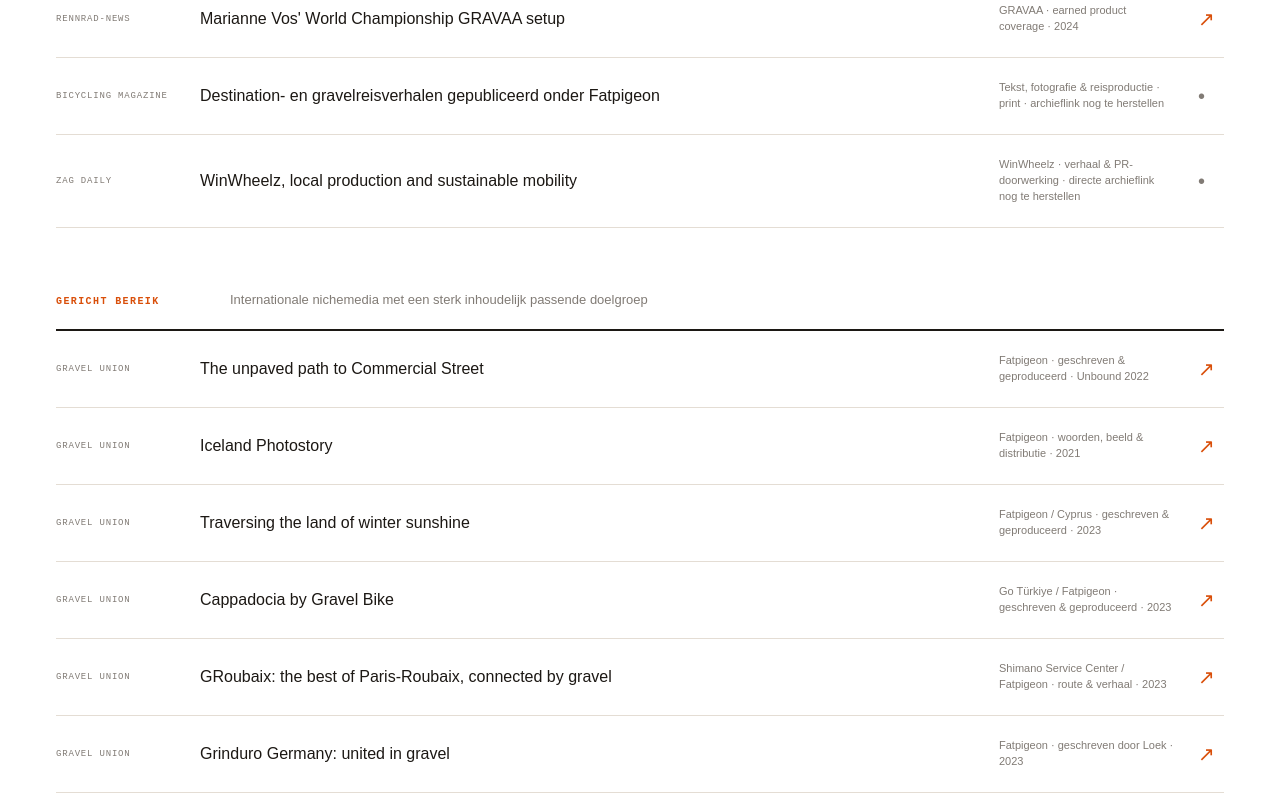
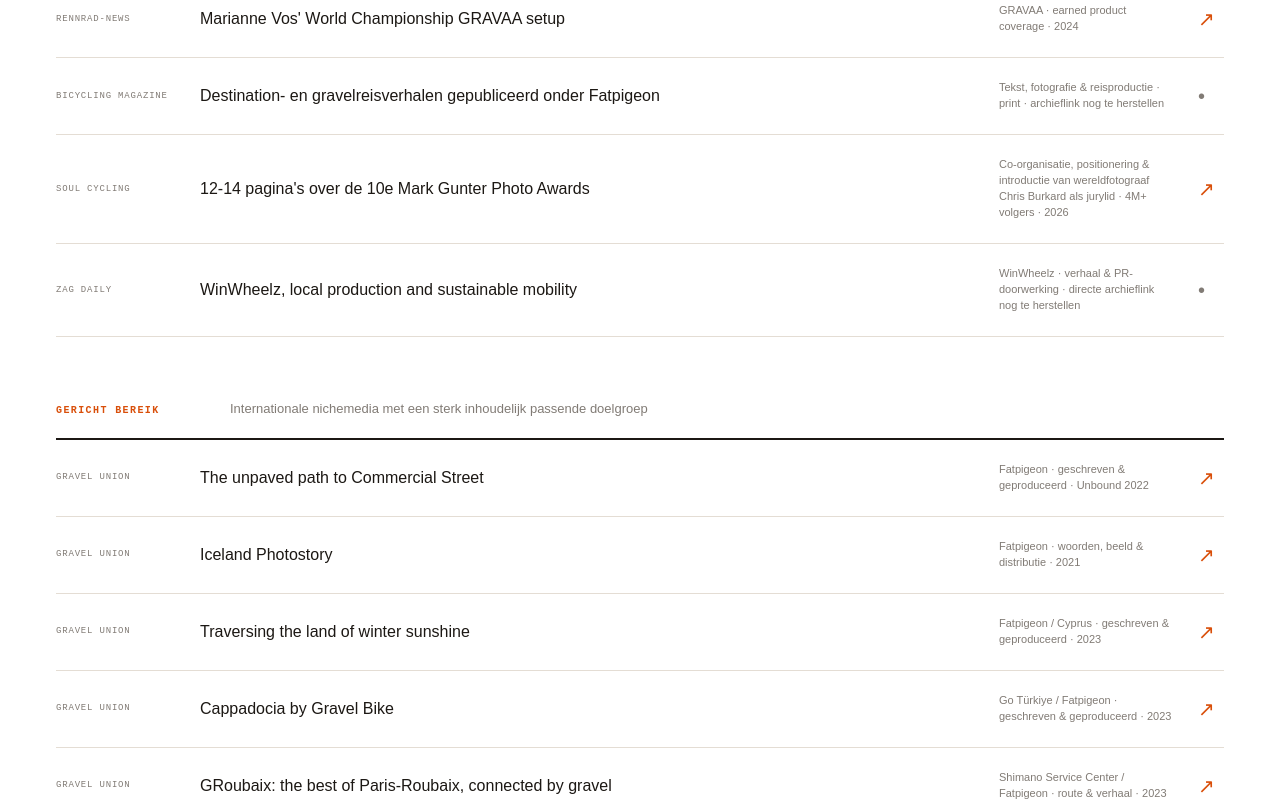
Before and after one commit to LoekLuijbregts/loekluijbregts, a plain HTML site: page earned-media/index.html in a window 1280 px wide. Shown: the part 3093-3900 px from the top of the page. Drawn offline with Linux system fonts and the light colour scheme.

Commit message:
Add podcast and SOUL Cycling earned media proof

```diff
--- a/earned-media/index.html
+++ b/earned-media/index.html
@@ -89,6 +89,7 @@
         <a class="media-item" href="https://bikebiz.com/dutch-business-winwheelz-shows-growth-is-possible-with-a-different-approach-to-business/" target="_blank" rel="noopener"><span class="outlet">BikeBiz</span><span class="media-title">Dutch WinWheelz shows growth is possible with a different approach</span><span class="media-meta">WinWheelz · verhaal &amp; internationale PR · 2026</span><span class="arrow">↗</span></a>
         <a class="media-item" href="https://www.rennrad-news.de/news/gravel-wm-2024-cervelo-aspero-vos-orbea-terra-von-voss/" target="_blank" rel="noopener"><span class="outlet">Rennrad-News</span><span class="media-title">Marianne Vos' World Championship GRAVAA setup</span><span class="media-meta">GRAVAA · earned product coverage · 2024</span><span class="arrow">↗</span></a>
         <div class="media-item unlinked"><span class="outlet">Bicycling Magazine</span><span class="media-title">Destination- en gravelreisverhalen gepubliceerd onder Fatpigeon</span><span class="media-meta">Tekst, fotografie &amp; reisproductie · print · archieflink nog te herstellen</span><span class="arrow">•</span></div>
+        <a class="media-item" href="https://ridersguide.nl/soul-cycling-magazine-2026/" target="_blank" rel="noopener"><span class="outlet">SOUL Cycling</span><span class="media-title">12-14 pagina&#39;s over de 10e Mark Gunter Photo Awards</span><span class="media-meta">Co-organisatie, positionering &amp; introductie van wereldfotograaf Chris Burkard als jurylid · 4M+ volgers · 2026</span><span class="arrow">↗</span></a>
         <div class="media-item unlinked"><span class="outlet">ZAG Daily</span><span class="media-title">WinWheelz, local production and sustainable mobility</span><span class="media-meta">WinWheelz · verhaal &amp; PR-doorwerking · directe archieflink nog te herstellen</span><span class="arrow">•</span></div>
       </div></section>
 
@@ -109,6 +110,8 @@
       </div></section>
 
       <section class="reach-group" aria-labelledby="reach-4"><div class="reach-heading"><span class="mono">Niche &amp; partnerbereik</span><p id="reach-4">Kleinere platformen, projectpagina's en lokale media met hoge relevantie</p></div><div class="media-list">
+        <a class="media-item" href="https://podcasts.apple.com/us/podcast/s02e04-gravel/id1523364037?i=1000525980800" target="_blank" rel="noopener"><span class="outlet">Rogelli · Enjoy The Distance</span><span class="media-title">S02E04: Gravel - Loek en Nol over gravel en bikepacking</span><span class="media-meta">Podcastgast · next-level gravel adventures · 1 uur 2 minuten · 2021</span><span class="arrow">↗</span></a>
+        <a class="media-item" href="https://podcasters.spotify.com/pod/show/pedaleurs/episodes/FatPigeon-meets-GranGuanche-e1c3id7" target="_blank" rel="noopener"><span class="outlet">Pedaleurs</span><span class="media-title">FatPigeon meets GranGuanche</span><span class="media-meta">Podcastgast met Nol van Loon · bikepacking over de Canarische Eilanden · 2021</span><span class="arrow">↗</span></a>
         <a class="media-item" href="https://www.fatpigeon.cc/gravel-magic-in-iceland/" target="_blank" rel="noopener"><span class="outlet">Fatpigeon</span><span class="media-title">Destination Adventure in Iceland</span><span class="media-meta">Mede geschreven &amp; geproduceerd · 350K social + 230K print gerapporteerd</span><span class="arrow">↗</span></a>
         <a class="media-item" href="https://www.fatpigeon.cc/branding-adventure-granguanche-ultra/" target="_blank" rel="noopener"><span class="outlet">Fatpigeon</span><span class="media-title">Branding Adventure: Gran Guanche Ultra</span><span class="media-meta">Ridley / Apidura · campagne opgezet · 400K+ impressions gerapporteerd</span><span class="arrow">↗</span></a>
         <a class="media-item" href="https://www.fatpigeon.cc/exploring-red-dirt-uganda/" target="_blank" rel="noopener"><span class="outlet">Fatpigeon</span><span class="media-title">Exploring Red Dirt Uganda</span><span class="media-meta">Ridley / Red Dirt Uganda · geschreven &amp; geproduceerd · 380K impressions</span><span class="arrow">↗</span></a>
@@ -145,7 +148,7 @@
       <article class="campaign"><strong>60M</strong><h3>GRAVAA</h3><p>Minimaal 60 miljoen gedocumenteerde earned impressions rond internationale launch- en racemomenten, 30+ plaatsingen, 9.000 nieuwe subscribers en een verdrievoudigd social publiek.</p><a class="mono" href="/gravaa-case-study/">Lees de case →</a></article>
       <article class="campaign"><strong>9M</strong><h3>Pilot Cycles</h3><p>9 miljoen impressions en 270+ leads voor fietsen van €8.000+, 100% remote en zonder advertentiebudget.</p><a class="mono" href="/pilot-cycles-case-study/">Lees de case →</a></article>
       <article class="campaign"><strong>900K+</strong><h3>Toeristische routes</h3><p>Meer dan 900.000 route clicks, meerdere jaarlijkse herboekingen, geen licentiekosten en geen advertentiebudget.</p><a class="mono" href="/earned-media-cycling-tourism/">Lees de aanpak →</a></article>
-      <article class="campaign"><strong>10e</strong><h3>Mark Gunter Photo Awards</h3><p>De jubileumeditie ondersteund met positionering, earned press en het aantrekken van Chris Burkard voor de jury.</p><a class="mono" href="https://socalcycling.com/2026/01/03/mark-gunter-photo-awards-who-took-the-best-best-cycling-photo-of-2025/" target="_blank" rel="noopener">Bekijk publicatie ↗</a></article>
+      <article class="campaign"><strong>10e</strong><h3>Mark Gunter Photo Awards</h3><p>De jubileumeditie mede georganiseerd met positionering, earned press, een 12-14 pagina&#39;s tellend SOUL-beeldverhaal en het aantrekken van Chris Burkard voor de jury.</p><a class="mono" href="https://socalcycling.com/2026/01/03/mark-gunter-photo-awards-who-took-the-best-best-cycling-photo-of-2025/" target="_blank" rel="noopener">Bekijk publicatie ↗</a></article>
     </div></div></section>
 
     <section class="missing"><div class="wrap"><div class="missing-box"><div><div class="eyebrow mono">Dit archief is nog niet af</div><h3>Oude links verdwijnen. Het werk niet.</h3><p>De afgelopen jaren verschenen tientallen aanvullende verhalen op klantwebsites, in print, podcasts, nieuwsbrieven en sociale kanalen. Ontbreekt hier een publicatie waaraan we samenwerkten? Stuur de titel, screenshot of URL. Dan voeg ik hem toe met de juiste context en zonder de bijdrage groter te maken dan hij was.</p></div><a class="btn" href="mailto:loek@cyclingincubators.com?subject=Aanvulling%20Earned%20Media%20archief">Stuur een aanvulling</a></div></div></section>
```
